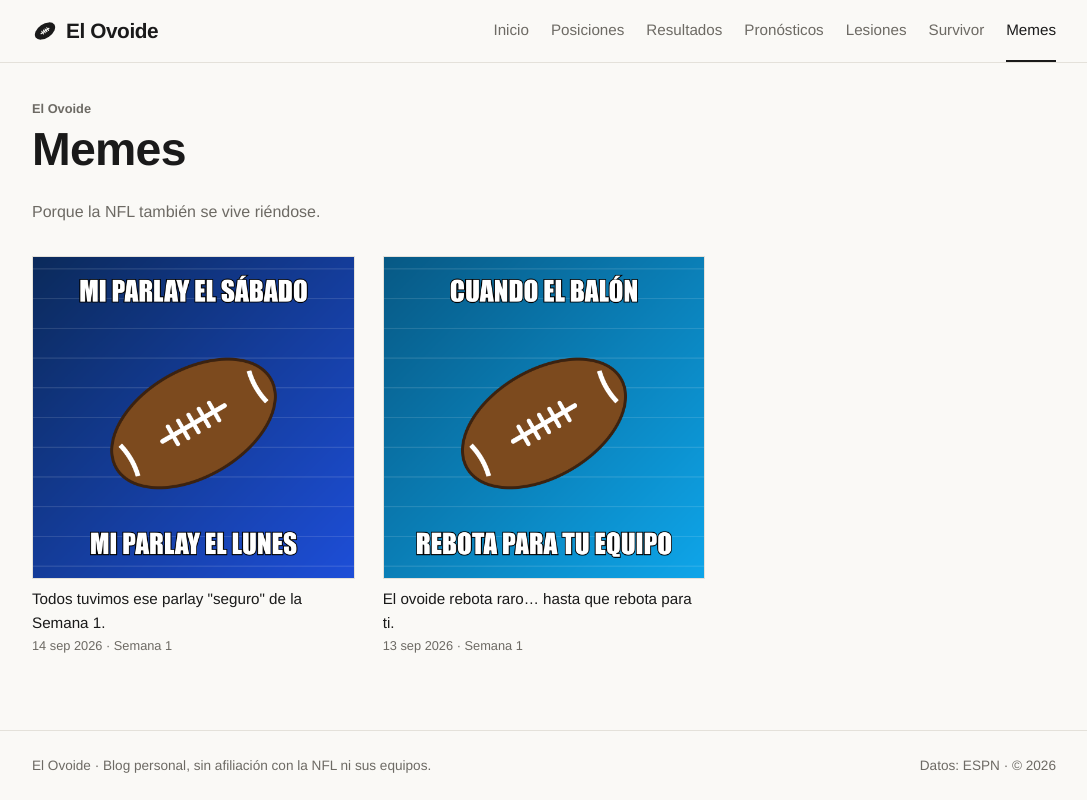
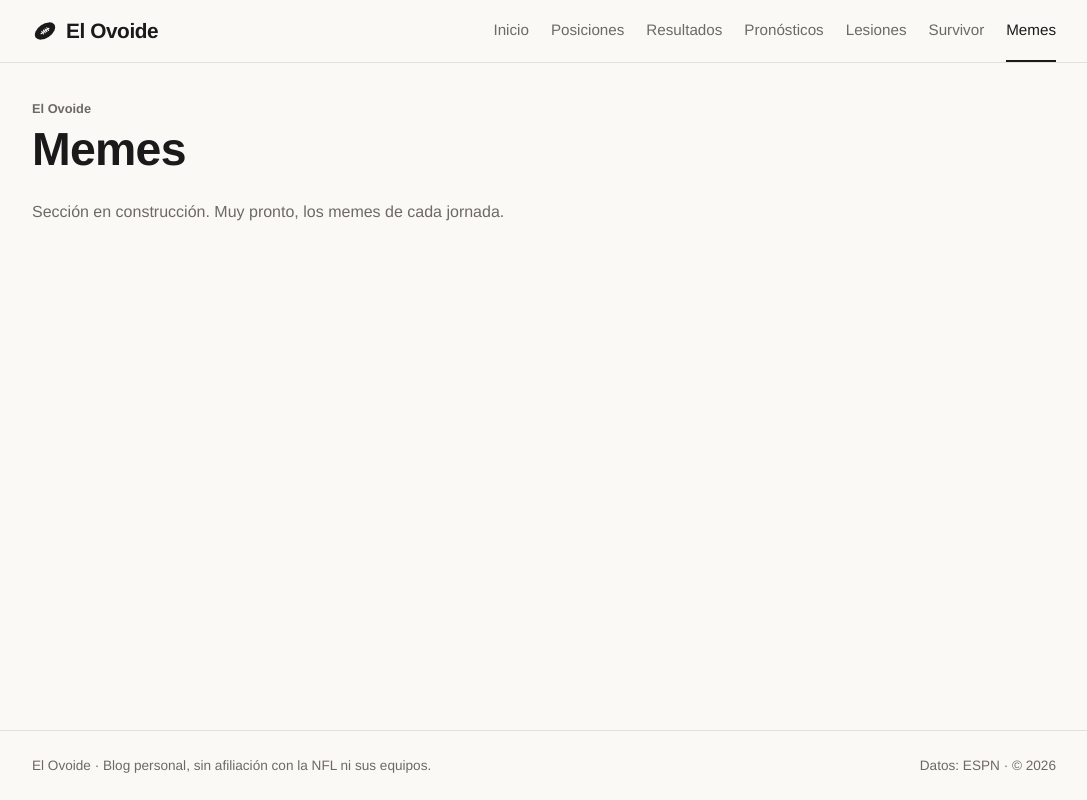
Before and after one commit to osstorres/elovoide, an Astro site: page /es/memes in a window 1280 px wide. Shown: the whole page, without its empty margins (96-1183 px from the left). Built offline with nearby package versions, Linux system fonts and the light colour scheme; Astro itself is replaced by a stand-in of ours.

Commit message:
feat(memes): put the memes section under construction
- /es/memes now renders only the page header with an "en construcción"
  message; it no longer loads the memes collection.
- Home drops the "Memes recientes" block (and its getMemes/Image imports).
- Nav item, content files (src/content/memes) and getMemes() stay, so the
  section can come back by restoring the page markup.

Tested: npm run check -> 0 errors, 0 warnings, 0 hints; npm run build ->
11 pages. dist/es.html has no "Memes recientes"; dist/es/memes.html shows
the construction message; no meme .webp files emitted in dist/_astro.

```diff
--- a/src/i18n/ui.ts
+++ b/src/i18n/ui.ts
@@ -91,6 +91,7 @@ export const ui = {
     'memes.title': 'Memes',
     'memes.intro': 'Porque la NFL también se vive riéndose.',
     'memes.empty': 'Todavía no hay memes. Pronto.',
+    'memes.construction': 'Sección en construcción. Muy pronto, los memes de cada jornada.',
     'notFound.title': 'Pase incompleto',
     'notFound.body': 'Esta página no existe o se fue a la banca.',
     'notFound.back': 'Volver al inicio',
--- a/src/pages/[lang]/memes.astro
+++ b/src/pages/[lang]/memes.astro
@@ -1,39 +1,18 @@
 ---
-import { Image } from 'astro:assets';
 import Base from '../../layouts/Base.astro';
-import { getMemes } from '../../lib/content';
 import { langPaths } from '../../lib/paths';
-import { localeOf, t, type Lang } from '../../i18n/ui';
+import { t, type Lang } from '../../i18n/ui';
 
 export const getStaticPaths = langPaths;
 const lang = Astro.params.lang as Lang;
-const memes = await getMemes();
-const fmt = new Intl.DateTimeFormat(localeOf(lang), { dateStyle: 'medium', timeZone: 'UTC' });
+// Under construction: the memes collection (src/content/memes) stays in the repo, it just isn't rendered.
 ---
-<Base lang={lang} title={t(lang, 'memes.title')} description={t(lang, 'section.memes.desc')}>
+<Base lang={lang} title={t(lang, 'memes.title')} description={t(lang, 'memes.construction')}>
   <div class="container">
     <header class="page-head">
       <span class="kicker">El Ovoide</span>
       <h1>{t(lang, 'memes.title')}</h1>
-      <p>{t(lang, 'memes.intro')}</p>
+      <p>{t(lang, 'memes.construction')}</p>
     </header>
-
-    {memes.length ? (
-      <div class="memes">
-        {memes.map((m) => (
-          <figure class="meme">
-            <Image src={m.data.image} alt={m.data.alt} widths={[400, 800]} sizes="(min-width: 980px) 360px, (min-width: 640px) 50vw, 100vw" />
-            <figcaption>
-              <span>{m.data.caption}</span>
-              <span class="muted">
-                {fmt.format(m.data.date)}{m.data.week ? ` · ${t(lang, 'picks.week')} ${m.data.week}` : ''}
-              </span>
-            </figcaption>
-          </figure>
-        ))}
-      </div>
-    ) : (
-      <p class="empty">{t(lang, 'memes.empty')}</p>
-    )}
   </div>
 </Base>
```
Also changed, not shown: src/pages/[lang]/index.astro (+2 -21 lines).
